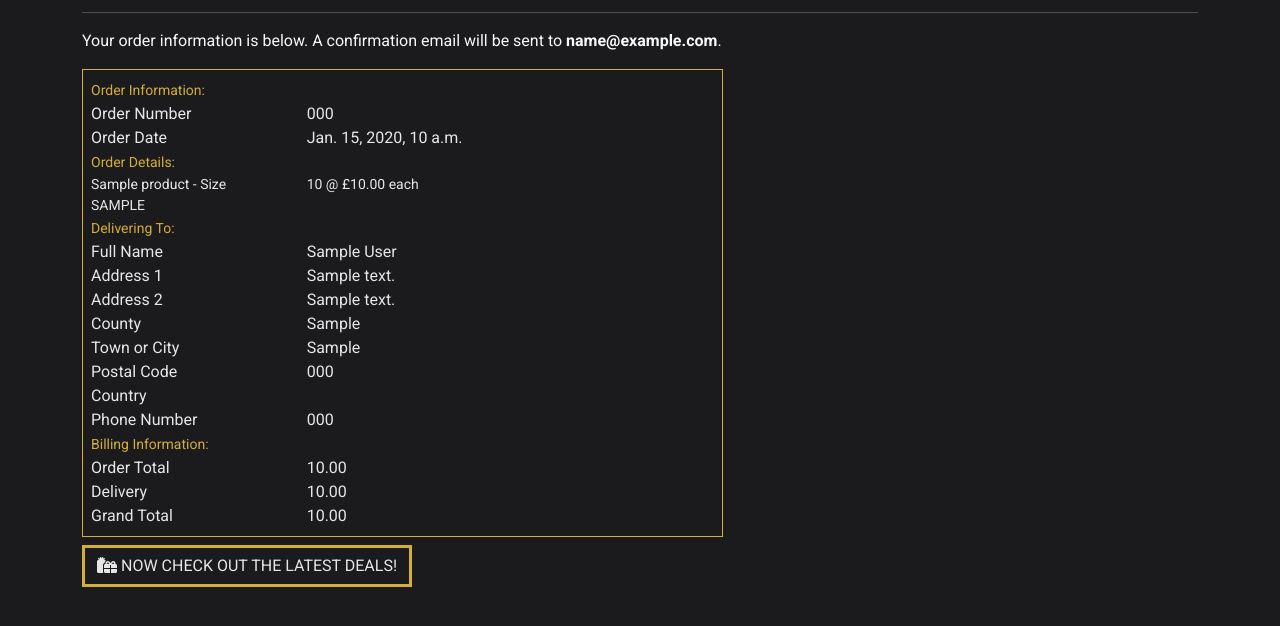
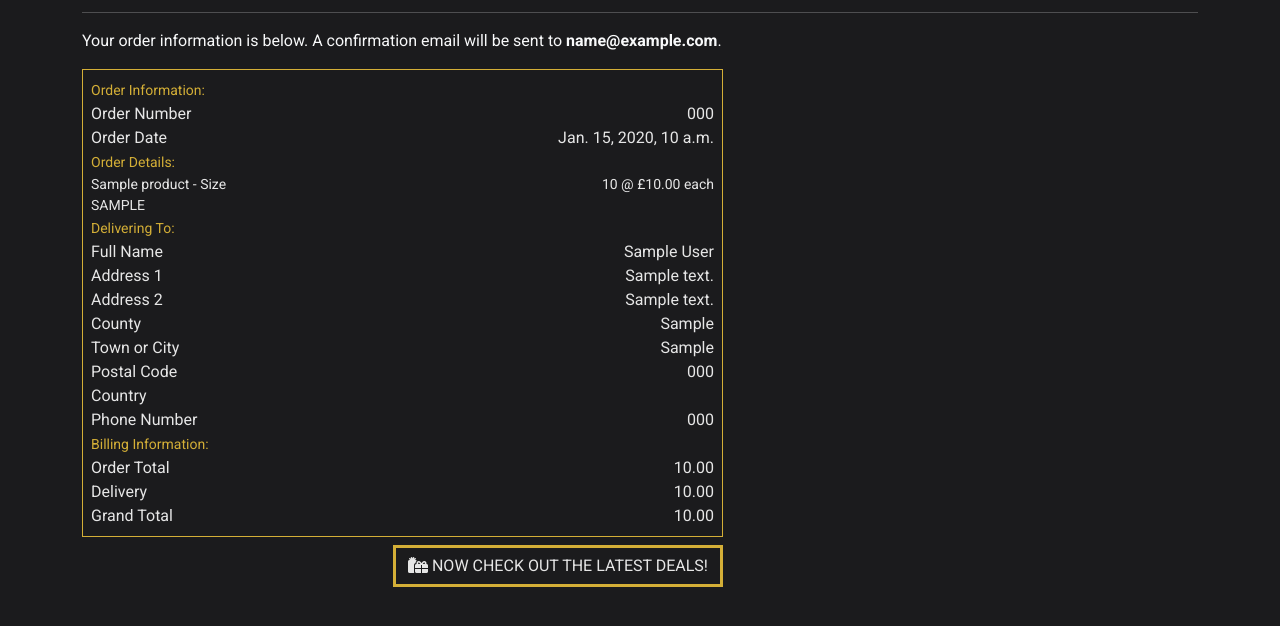
Before and after one commit to Lyd-W/gamers-guild, a Django app: page /checkout/checkout_success/000/ in a window 1280 px wide. Shown: the part 83-709 px from the top of the page. Run offline with Django 4.2, Linux system fonts and the light colour scheme; tables that the repository leaves empty hold one stand-in row (values such as "Sample post"); parts of the project's set-up code (start-up, migrations or seed data) failed here and were passed over; some libraries are stand-ins or nearby versions.

Commit message:
Style order summary text layout

```diff
--- a/checkout/templates/checkout/checkout_success.html
+++ b/checkout/templates/checkout/checkout_success.html
@@ -38,7 +38,7 @@
                         <div class="col-12 col-md-4">
                             <p class="mb-0  font-weight-bold">Order Number</p>
                         </div>
-                        <div class="col-12 col-md-8 text-md-right">
+                        <div class="col-12 col-md-8 text-md-end">
                             <p class="mb-0">{{ order.order_number }}</p>
                         </div>
                     </div>
@@ -47,7 +47,7 @@
                         <div class="col-12 col-md-4">
                             <p class="mb-0  font-weight-bold">Order Date</p>
                         </div>
-                        <div class="col-12 col-md-8 text-md-right">
+                        <div class="col-12 col-md-8 text-md-end">
                             <p class="mb-0">{{ order.date }}</p>
                         </div>
                     </div>
@@ -65,7 +65,7 @@
                                 {{ item.product.name }}{% if item.product_size %} - Size {{ item.product_size|upper }}{% endif %}
                             </p>
                         </div>
-                        <div class="col-12 col-md-8 text-md-right">
+                        <div class="col-12 col-md-8 text-md-end">
                             <p class="small mb-0">{{ item.quantity }} @ £{{ item.product.price }} each</p>
                         </div>
                     </div>
@@ -81,7 +81,7 @@
                         <div class="col-12 col-md-4">
                             <p class="mb-0  font-weight-bold">Full Name</p>
                         </div>
-                        <div class="col-12 col-md-8 text-md-right">
+                        <div class="col-12 col-md-8 text-md-end">
                             <p class="mb-0">{{ order.full_name }}</p>
                         </div>
                     </div>
@@ -90,7 +90,7 @@
                         <div class="col-12 col-md-4">
                             <p class="mb-0  font-weight-bold">Address 1</p>
                         </div>
-                        <div class="col-12 col-md-8 text-md-right">
+                        <div class="col-12 col-md-8 text-md-end">
                             <p class="mb-0">{{ order.street_address1 }}</p>
                         </div>
                     </div>
@@ -100,7 +100,7 @@
                         <div class="col-12 col-md-4">
                             <p class="mb-0  font-weight-bold">Address 2</p>
                         </div>
-                        <div class="col-12 col-md-8 text-md-right">
+                        <div class="col-12 col-md-8 text-md-end">
                             <p class="mb-0">{{ order.street_address2 }}</p>
                         </div>
                     </div>
@@ -111,7 +111,7 @@
                         <div class="col-12 col-md-4">
                             <p class="mb-0  font-weight-bold">County</p>
                         </div>
-                        <div class="col-12 col-md-8 text-md-right">
+                        <div class="col-12 col-md-8 text-md-end">
                             <p class="mb-0">{{ order.county }}</p>
                         </div>
                     </div>
@@ -121,7 +121,7 @@
                         <div class="col-12 col-md-4">
                             <p class="mb-0  font-weight-bold">Town or City</p>
                         </div>
-                        <div class="col-12 col-md-8 text-md-right">
+                        <div class="col-12 col-md-8 text-md-end">
                             <p class="mb-0">{{ order.town_or_city }}</p>
                         </div>
                     </div>
@@ -131,7 +131,7 @@
                         <div class="col-12 col-md-4">
                             <p class="mb-0  font-weight-bold">Postal Code</p>
                         </div>
-                        <div class="col-12 col-md-8 text-md-right">
+                        <div class="col-12 col-md-8 text-md-end">
                             <p class="mb-0">{{ order.postcode }}</p>
                         </div>
                     </div>
@@ -141,7 +141,7 @@
                         <div class="col-12 col-md-4">
                             <p class="mb-0  font-weight-bold">Country</p>
                         </div>
-                        <div class="col-12 col-md-8 text-md-right">
+                        <div class="col-12 col-md-8 text-md-end">
                             <p class="mb-0">{{ order.country }}</p>
                         </div>
                     </div>
@@ -150,7 +150,7 @@
                         <div class="col-12 col-md-4">
                             <p class="mb-0  font-weight-bold">Phone Number</p>
                         </div>
-                        <div class="col-12 col-md-8 text-md-right">
+                        <div class="col-12 col-md-8 text-md-end">
                             <p class="mb-0">{{ order.phone_number }}</p>
                         </div>
                     </div>
@@ -165,7 +165,7 @@
                         <div class="col-12 col-md-4">
                             <p class="mb-0 font-weight-bold">Order Total</p>
                         </div>
-                        <div class="col-12 col-md-8 text-md-right">
+                        <div class="col-12 col-md-8 text-md-end">
                             <p class="mb-0">{{ order.order_total }}</p>
                         </div>
                     </div>
@@ -174,7 +174,7 @@
                         <div class="col-12 col-md-4">
                             <p class="mb-0 font-weight-bold">Delivery</p>
                         </div>
-                        <div class="col-12 col-md-8 text-md-right">
+                        <div class="col-12 col-md-8 text-md-end">
                             <p class="mb-0">{{ order.delivery_cost }}</p>
                         </div>
                     </div>
@@ -183,7 +183,7 @@
                         <div class="col-12 col-md-4">
                             <p class="mb-0  font-weight-bold">Grand Total</p>
                         </div>
-                        <div class="col-12 col-md-8 text-md-right">
+                        <div class="col-12 col-md-8 text-md-end">
                             <p class="mb-0">{{ order.grand_total }}</p>
                         </div>
                     </div>
@@ -191,7 +191,7 @@
             </div>
         </div>
         <div class="row">
-			<div class="col-12 col-lg-7 text-right">
+			<div class="col-12 col-lg-7 text-end">
 				<a href="{% url 'shop' %}?category=new_arrivals,deals,clearance" class="btn btn-black rounded-0 my-2">
 					<span class="icon mr-2">
 						<i class="fas fa-gifts"></i>
```
